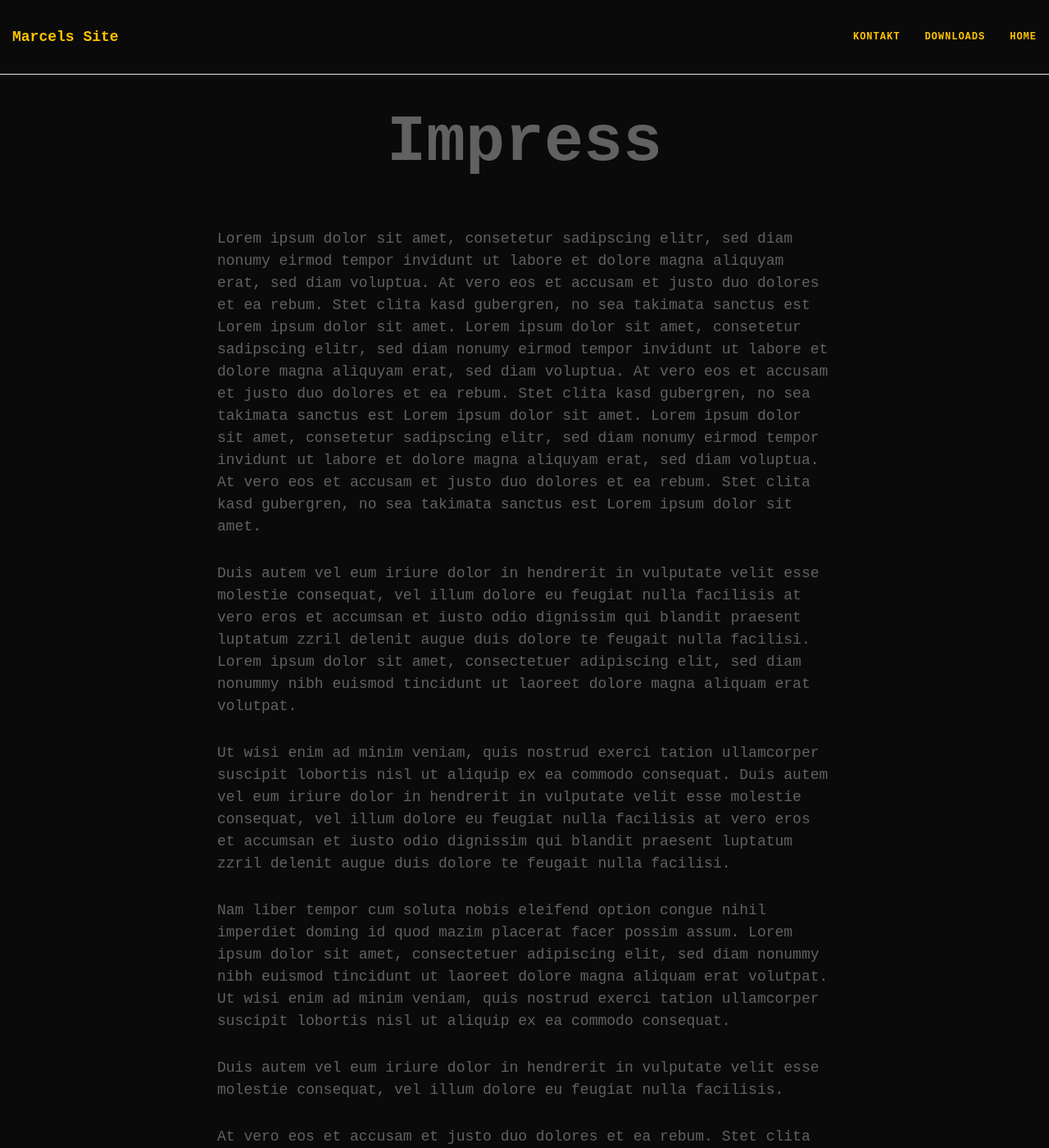
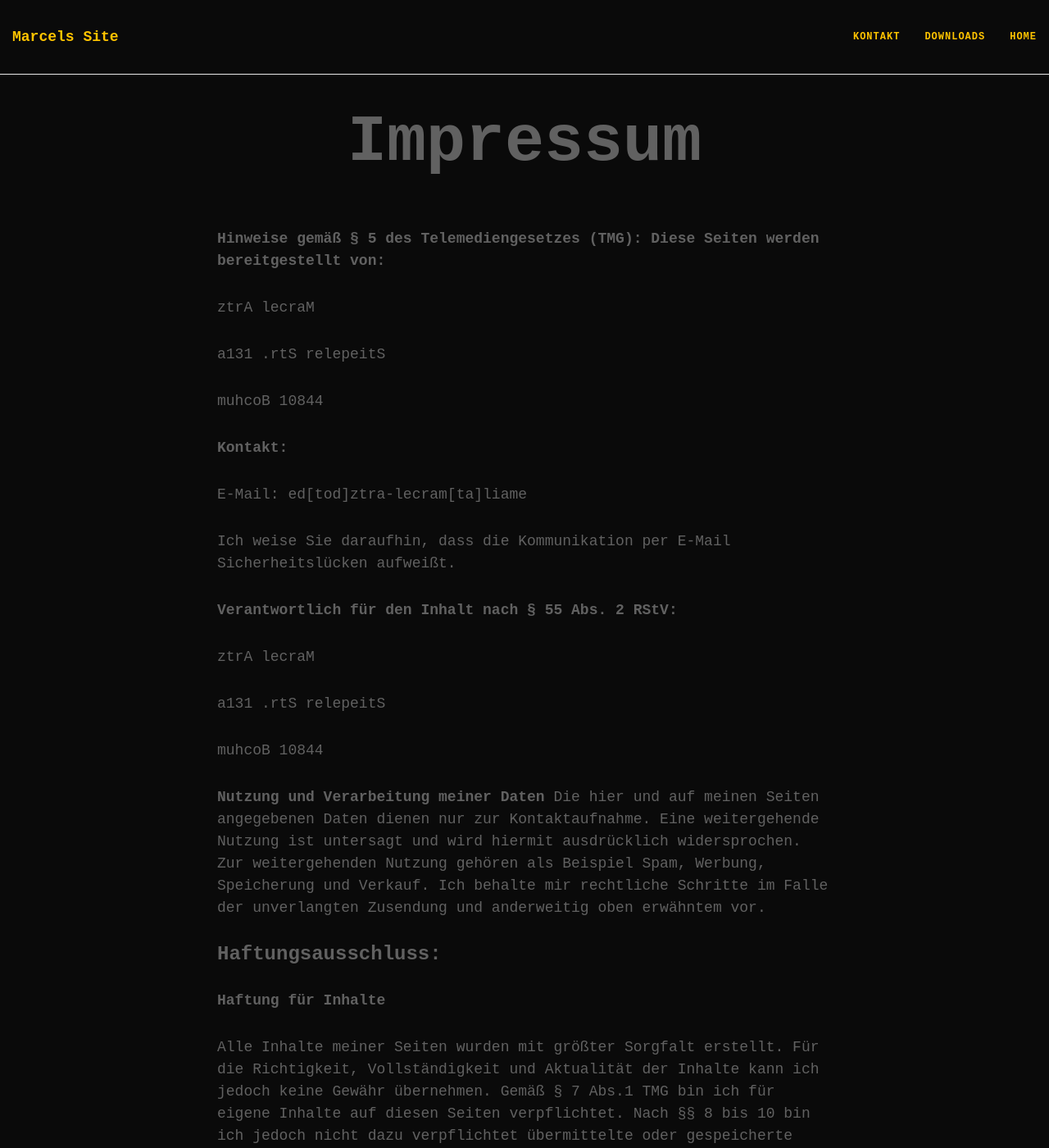
Before and after one commit to ma744/ma744.github.io, a Jekyll site: the page built from impress.md, in a window 1280 px wide and 1400 px high. Shown: the whole window at 82% size. Built offline with Jekyll 4.4.1, drawn with Linux system fonts in a browser that asks for light colours; nearby versions of some CDN libraries; some of the changed text lies outside the part shown.

```diff
--- a/impress.md
+++ b/impress.md
@@ -1,16 +1,57 @@
 ---
 layout: page
-title: Impress
+title: Impressum
 ---
 
-Lorem ipsum dolor sit amet, consetetur sadipscing elitr, sed diam nonumy eirmod tempor invidunt ut labore et dolore magna aliquyam erat, sed diam voluptua. At vero eos et accusam et justo duo dolores et ea rebum. Stet clita kasd gubergren, no sea takimata sanctus est Lorem ipsum dolor sit amet. Lorem ipsum dolor sit amet, consetetur sadipscing elitr, sed diam nonumy eirmod tempor invidunt ut labore et dolore magna aliquyam erat, sed diam voluptua. At vero eos et accusam et justo duo dolores et ea rebum. Stet clita kasd gubergren, no sea takimata sanctus est Lorem ipsum dolor sit amet. Lorem ipsum dolor sit amet, consetetur sadipscing elitr, sed diam nonumy eirmod tempor invidunt ut labore et dolore magna aliquyam erat, sed diam voluptua. At vero eos et accusam et justo duo dolores et ea rebum. Stet clita kasd gubergren, no sea takimata sanctus est Lorem ipsum dolor sit amet.
 
-Duis autem vel eum iriure dolor in hendrerit in vulputate velit esse molestie consequat, vel illum dolore eu feugiat nulla facilisis at vero eros et accumsan et iusto odio dignissim qui blandit praesent luptatum zzril delenit augue duis dolore te feugait nulla facilisi. Lorem ipsum dolor sit amet, consectetuer adipiscing elit, sed diam nonummy nibh euismod tincidunt ut laoreet dolore magna aliquam erat volutpat.
+**Hinweise gemäß § 5 des Telemediengesetzes (TMG): Diese Seiten werden bereitgestellt von:**
 
-Ut wisi enim ad minim veniam, quis nostrud exerci tation ullamcorper suscipit lobortis nisl ut aliquip ex ea commodo consequat. Duis autem vel eum iriure dolor in hendrerit in vulputate velit esse molestie consequat, vel illum dolore eu feugiat nulla facilisis at vero eros et accumsan et iusto odio dignissim qui blandit praesent luptatum zzril delenit augue duis dolore te feugait nulla facilisi.
+<span class="bot">ztrA lecraM</span>
 
-Nam liber tempor cum soluta nobis eleifend option congue nihil imperdiet doming id quod mazim placerat facer possim assum. Lorem ipsum dolor sit amet, consectetuer adipiscing elit, sed diam nonummy nibh euismod tincidunt ut laoreet dolore magna aliquam erat volutpat. Ut wisi enim ad minim veniam, quis nostrud exerci tation ullamcorper suscipit lobortis nisl ut aliquip ex ea commodo consequat.
+<span class="bot">a131 .rtS relepeitS</span>
 
-Duis autem vel eum iriure dolor in hendrerit in vulputate velit esse molestie consequat, vel illum dolore eu feugiat nulla facilisis.
+<span class="bot">muhcoB 10844</span>
 
-At vero eos et accusam et justo duo dolores et ea rebum. Stet clita kasd gubergren, no sea takimata sanctus est Lorem ipsum dolor sit amet. Lorem ipsum dolor sit amet, consetetur
+
+**Kontakt:**
+
+E-Mail: <span class="bot">ed[tod]ztra-lecram[ta]liame</span>
+
+Ich weise Sie daraufhin, dass die Kommunikation per E-Mail Sicherheitslücken aufweißt.
+
+
+
+**Verantwortlich für den Inhalt nach § 55 Abs. 2 RStV:**
+
+<span class="bot">ztrA lecraM</span>
+
+<span class="bot">a131 .rtS relepeitS</span>
+
+<span class="bot">muhcoB 10844</span>
+
+**Nutzung und Verarbeitung meiner Daten**
+Die hier und auf meinen Seiten angegebenen Daten dienen nur zur Kontaktaufnahme. Eine weitergehende Nutzung ist untersagt und wird hiermit ausdrücklich widersprochen. Zur weitergehenden Nutzung gehören als Beispiel Spam, Werbung, Speicherung und Verkauf.
+Ich behalte mir rechtliche Schritte im Falle der unverlangten Zusendung und anderweitig oben erwähntem vor.
+
+
+### Haftungsausschluss:
+
+
+**Haftung für Inhalte**
+
+Alle Inhalte meiner Seiten wurden mit größter Sorgfalt erstellt. Für die Richtigkeit, Vollständigkeit und Aktualität der Inhalte kann ich jedoch keine Gewähr übernehmen. Gemäß § 7 Abs.1 TMG bin ich für eigene Inhalte auf diesen Seiten verpflichtet. Nach §§ 8 bis 10 bin ich jedoch nicht dazu verpflichtet übermittelte oder gespeicherte fremde Informationen zu überwachen oder nach Umständen zu forschen, die auf eine rechtswidrige Tätigkeit hinweisen.
+
+Verpflichtungen zur Entfernung oder Sperrung der Nutzung von Informationen nach den allgemeinen Gesetzen bleiben hiervon unberührt. Eine diesbezügliche Haftung ist jedoch erst ab dem Zeitpunkt der Kenntnis einer konkreten Rechtsverletzung möglich. Bei Bekanntwerden von entsprechenden Rechtsverletzungen werde ich diese Inhalte umgehend entfernen.
+
+
+**Haftung für Links**
+
+Mein Angebot enthält Links zu externen Webseiten Dritter, auf deren Inhalte ich keinen Einfluss habe. Deshalb kann ich für diese fremden Inhalte auch keine Gewähr übernehmen. Für die Inhalte der verlinkten Seiten ist stets der jeweilige Anbieter oder Betreiber der Seiten verantwortlich. Die verlinkten Seiten wurden zum Zeitpunkt der Verlinkung auf mögliche Rechtsverstöße überprüft. Rechtswidrige Inhalte waren zum Zeitpunkt der Verlinkung nicht erkennbar. Eine permanente inhaltliche Kontrolle der verlinkten Seiten ist jedoch ohne konkrete Anhaltspunkte einer Rechtsverletzung nicht zumutbar. Bei Bekanntwerden von Rechtsverletzungen werde ich derartige Links umgehend entfernen.
+
+
+**Urheberrecht**
+
+Die von mir (und ggf. anderen) erstellten Inhalte und Werke auf diesen Seiten unterliegen dem deutschen Urheberrecht. Die Vervielfältigung, Bearbeitung, Verbreitung und jede Art der Verwertung außerhalb der Grenzen des Urheberrechtes bedürfen der schriftlichen Zustimmung des jeweiligen Autors bzw. Erstellers. Downloads und Kopien dieser Seite sind nur für den privaten, nicht kommerziellen Gebrauch gestattet.
+Soweit die Inhalte auf dieser Seite nicht vom Betreiber erstellt wurden, werden die Urheberrechte Dritter beachtet. Insbesondere werden Inhalte Dritter als solche gekennzeichnet.
+
+Sollten Sie trotzdem auf eine Urheberrechtsverletzung aufmerksam werden, bitte ich sie um einen entsprechenden Hinweis (z.B. per Email). Bei Bekanntwerden von Rechtsverletzungen werde ich derartige Inhalte umgehend entfernen.
```
Also changed, not shown: contact.md (+4 -3 lines), downloads.md (+2 -2 lines), privacy.md (+45 -7 lines), Gemfile.lock.
